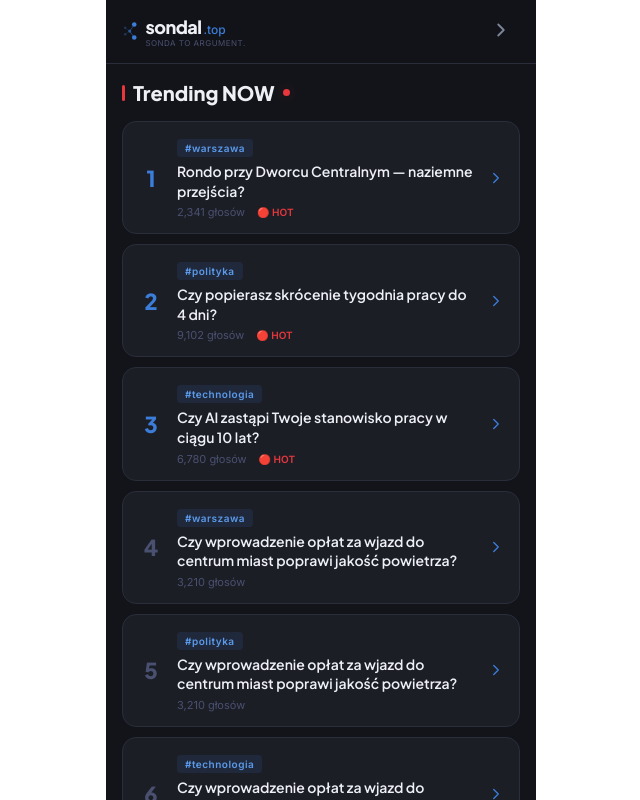
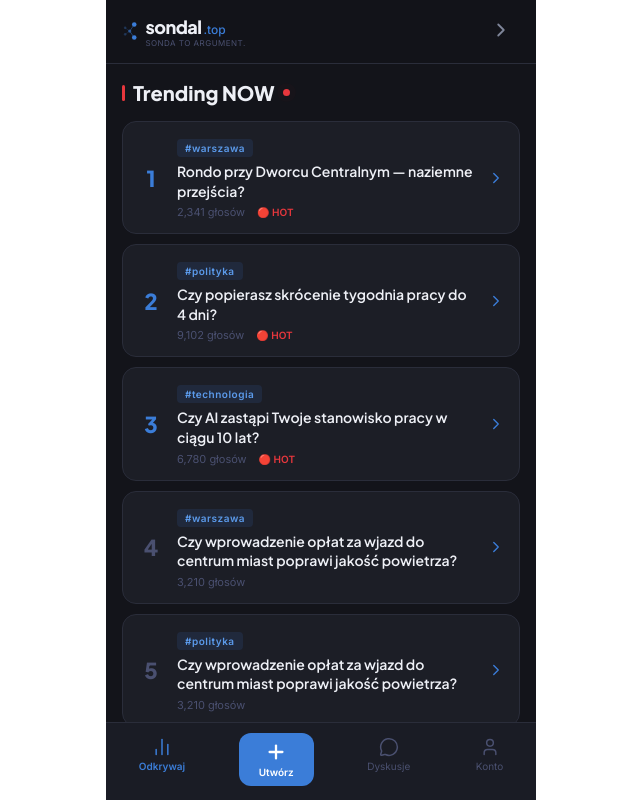
Before and after one commit to wac-me/sondal, a React (Vite) app: page / in a window 1280 px wide. Both pictures are taken after a click on the element "TRENDING NOW". Shown: the whole page, without its empty margins (319-959 px from the left). Built offline with nearby package versions, Linux system fonts and the light colour scheme.

Commit message:
Update sondal.jsx

```diff
--- a/sondal.jsx
+++ b/sondal.jsx
@@ -892,7 +892,7 @@ function CreatorScreen({ onSuccess, onClose }) {
           </button>
         )}
       </div>
-      <div style={{ flex:1, overflowY:"auto", padding:"16px 16px 0" }}>
+      <div style={{ flex:1, overflowY:"auto", padding:"16px 16px 0", WebkitOverflowScrolling:"touch", minHeight:0 }}>
         <div style={{ marginBottom:16 }}>
           <label style={{ color:theme.textMuted, fontFamily:"Inter, sans-serif", fontSize:10, fontWeight:600, letterSpacing:"0.06em", textTransform:"uppercase", display:"block", marginBottom:8 }}>Pytanie</label>
           <textarea value={question} onChange={e=>setQuestion(e.target.value)} placeholder="O co chcesz zapytać?" rows={3}
@@ -1002,7 +1002,7 @@ function SuccessScreen({ pollData, onReset, onGoToDiscover }) {
 // ─── Trending Now Full Screen ─────────────────────────────
 function TrendingNowScreen({ onBack, onPollOpen, onNavChange, activeNav }) {
   return (
-    <div style={{ flex:1, display:"flex", flexDirection:"column", background:theme.bg }}>
+    <div style={{ flex:1, display:"flex", flexDirection:"column", background:theme.bg, minHeight:0, overflow:"hidden" }}>
       <div style={{ height:64, padding:"0 16px", borderBottom:`1px solid ${theme.border}`, display:"flex", alignItems:"center", justifyContent:"space-between", flexShrink:0, background:`${theme.bg}F4`, backdropFilter:"blur(14px)" }}>
         <div onClick={onBack} style={{ display:"flex", alignItems:"center", gap:8, cursor:"pointer" }}>
           <LogoMark size={28}/>
@@ -1286,24 +1286,29 @@ export default function SondalApp() {
       <div style={{ background:theme.bg, height:"100dvh", maxWidth:430, margin:"0 auto", display:"flex", flexDirection:"column", fontFamily:"Inter, sans-serif", overflow:"hidden", position:"relative" }}>
 
         {/* ── Main screens ── */}
-        <div style={{ flex:1, minHeight:0, display:"flex", flexDirection:"column",
-          overflow:"hidden",
-        }}>
+        <div style={{ flex:1, minHeight:0, display:"flex", flexDirection:"column", overflow:"hidden" }}>
           {activeNav==="discover" && <DiscoverScreen onGoToCreate={openCreator} onShowTrending={()=>setShowTrending(true)}/>}
-          {activeNav==="discuss" && <DiscussScreen onGoHome={()=>{setActiveNav("discover"); setShowTrending(false);}}/>}
-          {activeNav==="account" && <LoginScreen onGoHome={()=>{setActiveNav("discover"); setShowTrending(false);}}/>}
+          {activeNav==="discuss"  && <DiscussScreen onGoHome={()=>{setActiveNav("discover"); setShowTrending(false);}}/>}
+          {activeNav==="account"  && <LoginScreen onGoHome={()=>{setActiveNav("discover"); setShowTrending(false);}}/>}
+        </div>
 
-          {/* Trending NOW full screen — triggered by NOW! badge or section title */}
-          {showTrending && (
-            <div style={{ position:"absolute", inset:0, zIndex:200, background:theme.bg }}>
-              <TrendingNowScreen onBack={()=>setShowTrending(false)} onPollOpen={openTrendingDetail} onNavChange={handleNavChange} activeNav={activeNav}/>
-            </div>
+        {/* ── Navbar — always visible, outside all overlays ── */}
+        {!showTrending && !creatorOpen && (
+          <BottomNav active={activeNav} setActive={handleNavChange}/>
         )}
 
-          {/* Trending detail over trending full screen */}
+        {/* ── Trending NOW — full screen overlay z własnym dockiem ── */}
+        {showTrending && (
+          <div style={{ position:"absolute", inset:0, zIndex:200, background:theme.bg, display:"flex", flexDirection:"column" }}>
+            <div style={{ flex:1, minHeight:0, display:"flex", flexDirection:"column", overflow:"hidden" }}>
+              <TrendingNowScreen onBack={()=>setShowTrending(false)} onPollOpen={openTrendingDetail}/>
+            </div>
+            <BottomNav active={activeNav} setActive={(id)=>{ setShowTrending(false); handleNavChange(id); }}/>
+
+            {/* Sonda Detail nad Trending */}
             {trendingDetailId !== null && trendingPollDetails[trendingDetailId] && (
               <div style={{
-              position:"absolute", inset:0, zIndex:250,
+                position:"absolute", inset:0, zIndex:50,
                 transform: trendingDetailAnim==="open" ? "translateX(0)" : "translateX(100%)",
                 transition: (trendingDetailAnim==="open" || trendingDetailAnim==="closing") ? "transform 0.38s cubic-bezier(.22,.68,0,1.1)" : "none",
               }}>
@@ -1311,31 +1316,22 @@ export default function SondalApp() {
               </div>
             )}
           </div>
+        )}
 
         {/* ── Bottom Sheet — Creator ── */}
         {creatorOpen && (
-          <>
-            {/* Sheet — full screen */}
           <div style={{
             position:"absolute", inset:0, zIndex:500,
-              background:theme.bg,
-              display:"flex", flexDirection:"column",
+            background:theme.bg, display:"flex", flexDirection:"column",
             transform:`translateY(${sheetY})`,
             transition:"transform 0.4s cubic-bezier(.4,0,.2,1)",
           }}>
-              <div style={{ flexShrink:0, height:0 }}/>
-
-              {/* Content */}
             <div style={{ flex:1, minHeight:0, display:"flex", flexDirection:"column" }}>
-                {creatorStep==="form" && <CreatorScreen onSuccess={handleSuccess} onClose={closeCreator}/>}
+              {creatorStep==="form"    && <CreatorScreen onSuccess={handleSuccess} onClose={closeCreator}/>}
               {creatorStep==="success" && <SuccessScreen pollData={pollData} onReset={handleReset} onGoToDiscover={handleGoToDiscover}/>}
             </div>
           </div>
-          </>
         )}
-
-        {/* ── Navbar ── */}
-        <BottomNav active={creatorOpen ? "create" : activeNav} setActive={handleNavChange}/>
       </div>
     </>
   );
```
Lines whose indentation alone changed are shown as unchanged.
